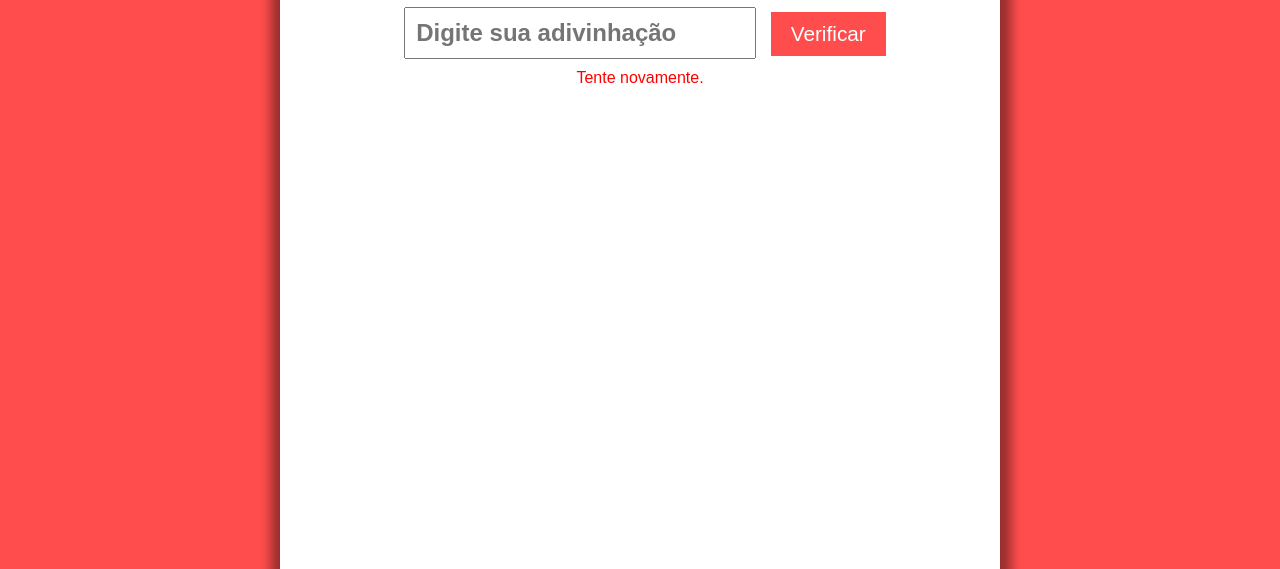
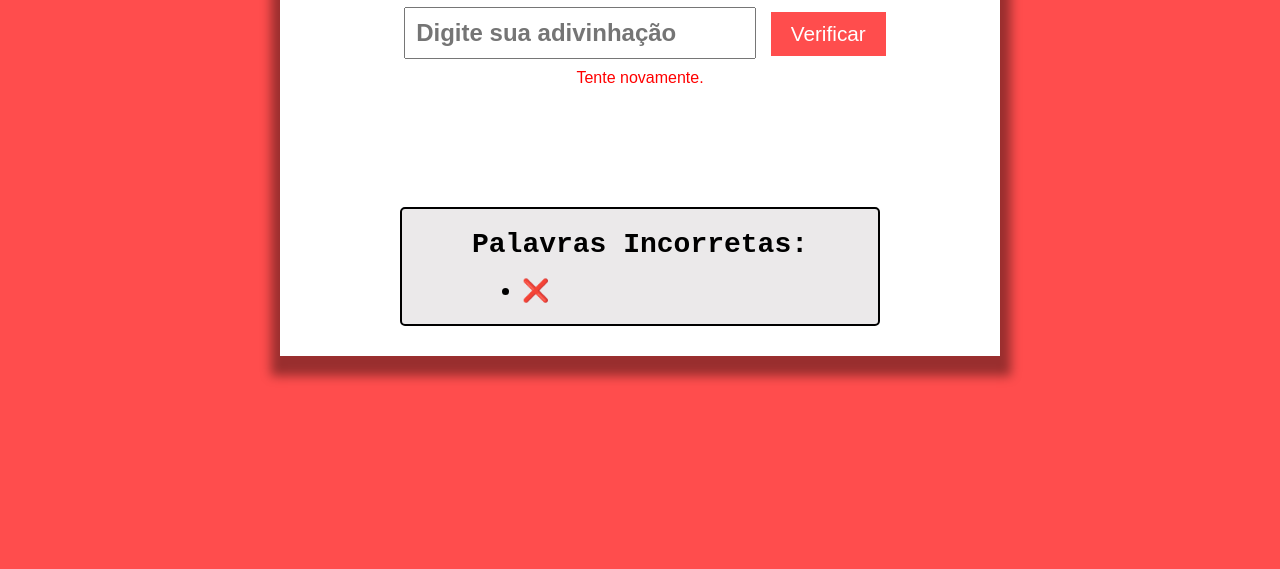
Before and after one commit to NumSeii/projetoteste, a plain HTML site: page s2.html in a window 1280 px wide. Both pictures are taken after a click on the button "Verificar". Shown: the part 231-800 px from the top of the page. Drawn offline with Linux system fonts and the light colour scheme.

Commit message:
Update s2.html

```diff
--- a/s2.html
+++ b/s2.html
@@ -2,8 +2,8 @@
 <html>
 <head>
     <title>🕹️</title>
+    <link rel="icon" href="https://i.imgur.com/O7WfEXn.jpg">
     <style>
-
 * {
     margin: 0;
     padding: 0;
@@ -50,7 +50,7 @@
     #postagem {
     box-shadow: 1px 10px 10px 10px #0006;
     background: #fff;
-            height: 900px;
+    height: 100%;
     padding: 20px;
     }
 
@@ -163,12 +163,26 @@
         background-color: #a51010;
     }
 
+    ul{
+        padding-left: 0px;
+        color: #000;
+    }
+    li{
+        font-size: 22px;
+        color: #000;
+        text-align: justify;
+    }
+
+    #rounded{
+        rounded
+    }
+</style>
     </style>
 </head>
 <body>
     <div id="navegacao">
         <div id="area">
-            <h1 id="logo"><span class="rosa">❤</span> <span style="color: black;"> Acerta aí</span></h1>
+            <h1 id="logo"><span class="rosa">❤</span> <span style="color: #000;"> Acerta aí</span></h1>
             <div id="menu">
                 <a href="home.html"> Home</a>│
                 <a href="galeria.html">Galeria</a>│
@@ -188,6 +202,15 @@
             <input style="font-size: 1.5em; font-weight: bold;" type="text" id="guess" placeholder="Digite sua adivinhação">
             <button id="check" style="font-size: 1.3em;">Verificar</button>
             <p id="message"></p>
+            <!-- Adicione a div para mostrar palavras erradas -->
+            <div id="palavras-incorretas" style="background: #ebe9ea; border: 2px solid #000; border-radius: 5px; margin: 120px 100px 10px 100px; padding: 20px 0px 20px 0px;">
+                <h2 style="font-size: 28px; color: #000; font-family: monospace;">Palavras Incorretas:<br></h2><br>
+                <ul id="lista-palavras-incorretas" style="font-family: sans-serif; margin-left: 120px;" >
+                </ul>
+            </div>
+        </div>
+    </div>
+
     <script>
         document.addEventListener("DOMContentLoaded", function() {
             const secretWords = [
@@ -221,11 +244,12 @@
             ];
 
             let attempts = 0;
-
             const guessInput = document.getElementById("guess");
             const checkButton = document.getElementById("check");
             const attemptsSpan = document.getElementById("attempts");
             const message = document.getElementById("message");
+            // Adicione referências aos novos elementos
+            const palavrasIncorretasList = document.getElementById("lista-palavras-incorretas");
 
             checkButton.addEventListener("click", function() {
                 const guess = guessInput.value.trim().toLowerCase();
@@ -244,6 +268,10 @@
                     attemptsSpan.textContent = attempts;
                     message.textContent = "Tente novamente.";
                     message.style.color = "red";
+                    // Adicione a palavra incorreta à lista
+                    const li = document.createElement("li");
+                    li.textContent = guess + " ❌";
+                    palavrasIncorretasList.appendChild(li);
                 }
 
                 guessInput.value = '';
```
Lines whose indentation alone changed are shown as unchanged.
